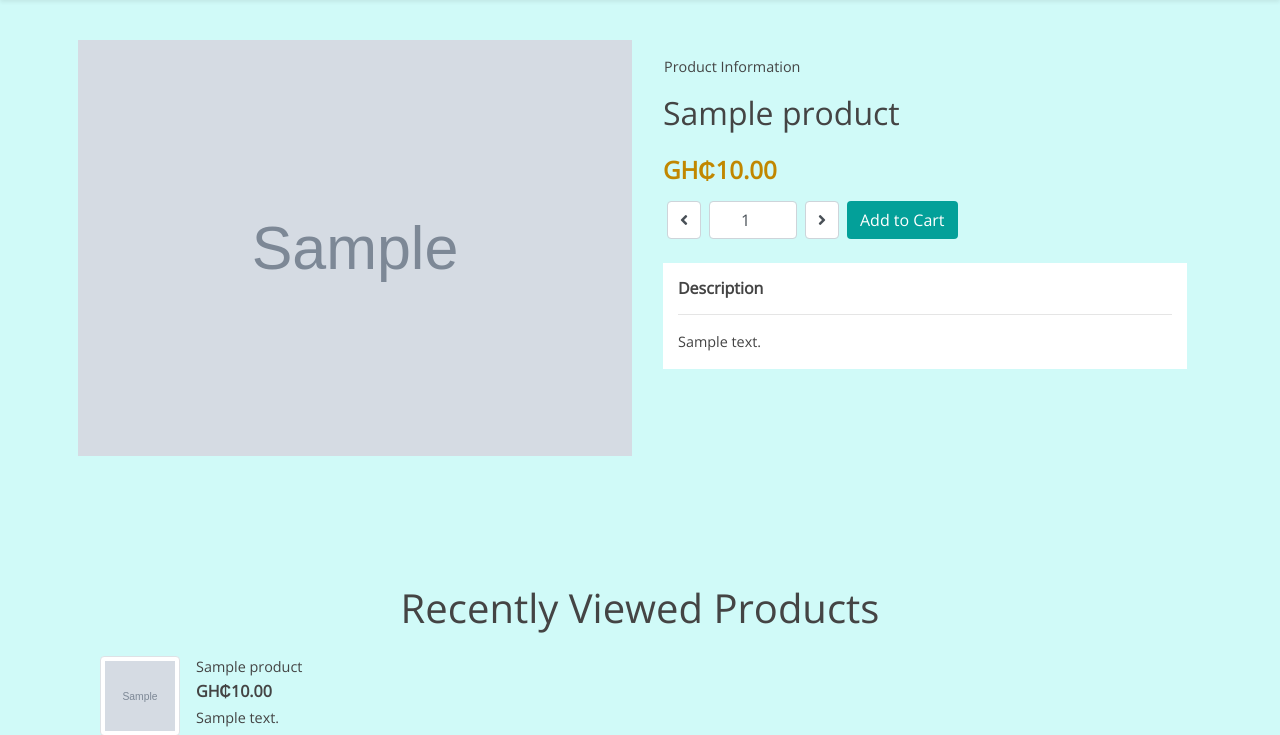
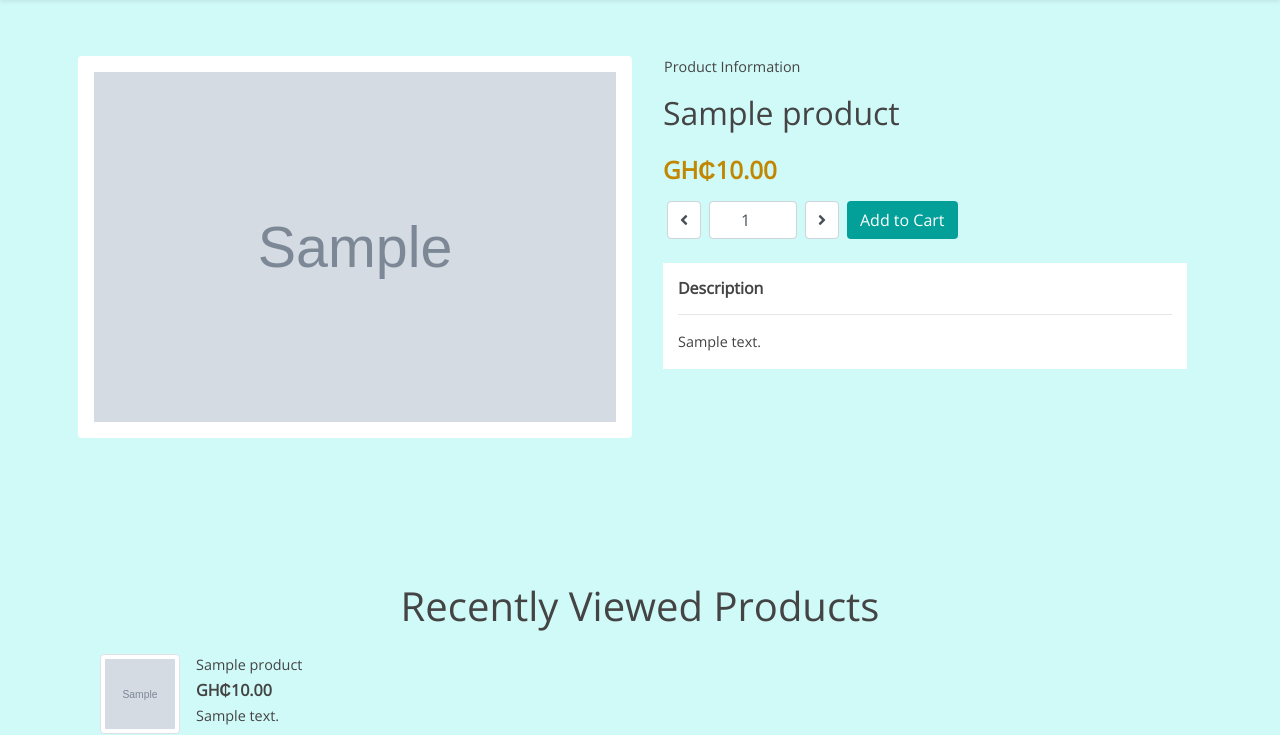
Before and after one commit to Adomah-Abubakar/joetib-shop, a Django app: page /shop/products/1/ in a window 1280 px wide. Shown: the part 72-807 px from the top of the page. Run offline with Django 3.2, Linux system fonts and the light colour scheme; tables that the repository leaves empty hold one stand-in row (values such as "Sample post"); grey boxes marked "Sample" are stand-in pictures; some libraries are stand-ins or nearby versions.

Commit message:
Changed product detail image to show as banner slider

```diff
--- a/apps/shop/templates/shop/product.html
+++ b/apps/shop/templates/shop/product.html
@@ -8,7 +8,18 @@
 
             <div class="product-detail-image">
 
-                <img class="img-fluid" src="{{ product.image.url }}">
+
+                <div class="banner-slide-container pl-1 pl-md-0 py-2 my-2 mx-0">
+                    <div class="banner-slide product-banner-slide bg-white p-2  p-md-3 rounded">
+                        <img class="ig-fluid" src="{{ product.image.url }}">
+
+                    </div>
+                    {% for image in product.extra_images.all %}
+                    <div class="banner-slide product-banner-slide bg-white p-2  p-md-3 rounded">
+                        <img src="{{ image.image.url }}">
+                    </div>
+                    {% endfor %}
+                </div>
             </div>
 
 
--- a/apps/store/admin.py
+++ b/apps/store/admin.py
@@ -9,7 +9,9 @@ class CategoryAdmin(admin.ModelAdmin):
 @admin.register(models.Product)
 class ProductAdmin(admin.ModelAdmin):
     list_display = ("name", "category", "price")
-
+@admin.register(models.ProductImage)
+class ProductImageAdmin(admin.ModelAdmin):
+    pass
 @admin.register(models.Supply)
 class SupplyAdmin(admin.ModelAdmin):
     pass
--- a/apps/store/models.py
+++ b/apps/store/models.py
@@ -48,6 +48,7 @@ class Product(models.Model):
 
     def __str__(self) -> str:
         return self.name
+
     def get_price (self)-> str:
         if self.discount_price:
             return self.discount_price
@@ -61,6 +62,13 @@ class Product(models.Model):
 
     def get_update_url(self) -> str:
         return reverse('store:create-update-product', kwargs={'pk': self.pk})
+
+class ProductImage(models.Model):
+    product = models.ForeignKey(Product, on_delete=models.CASCADE, related_name="extra_images" )
+    image = models.ImageField(upload_to="extra-product-images/")
+
+    def __str__(self):
+        return self.product.name
 
 class Supply(models.Model):
     date_created = models.DateTimeField(auto_now_add=True)
--- a/static/css/base.css
+++ b/static/css/base.css
@@ -324,7 +324,14 @@ body *::-webkit-scrollbar-thumb {
   min-width: calc(50% - 10px);
   border-radius: 10px;
 }
+.banner-slide.product-banner-slide {
+  min-width: 100%;
+  width: 100%;
+}
+.banner-slide.product-banner-slide img {
+  height: 350px;
 
+}
 .banner-slide:first-child:nth-last-child(1) {
   width: 100%;
 }
```
Also changed, not shown: apps/store/migrations/0006_productimage.py (added).
